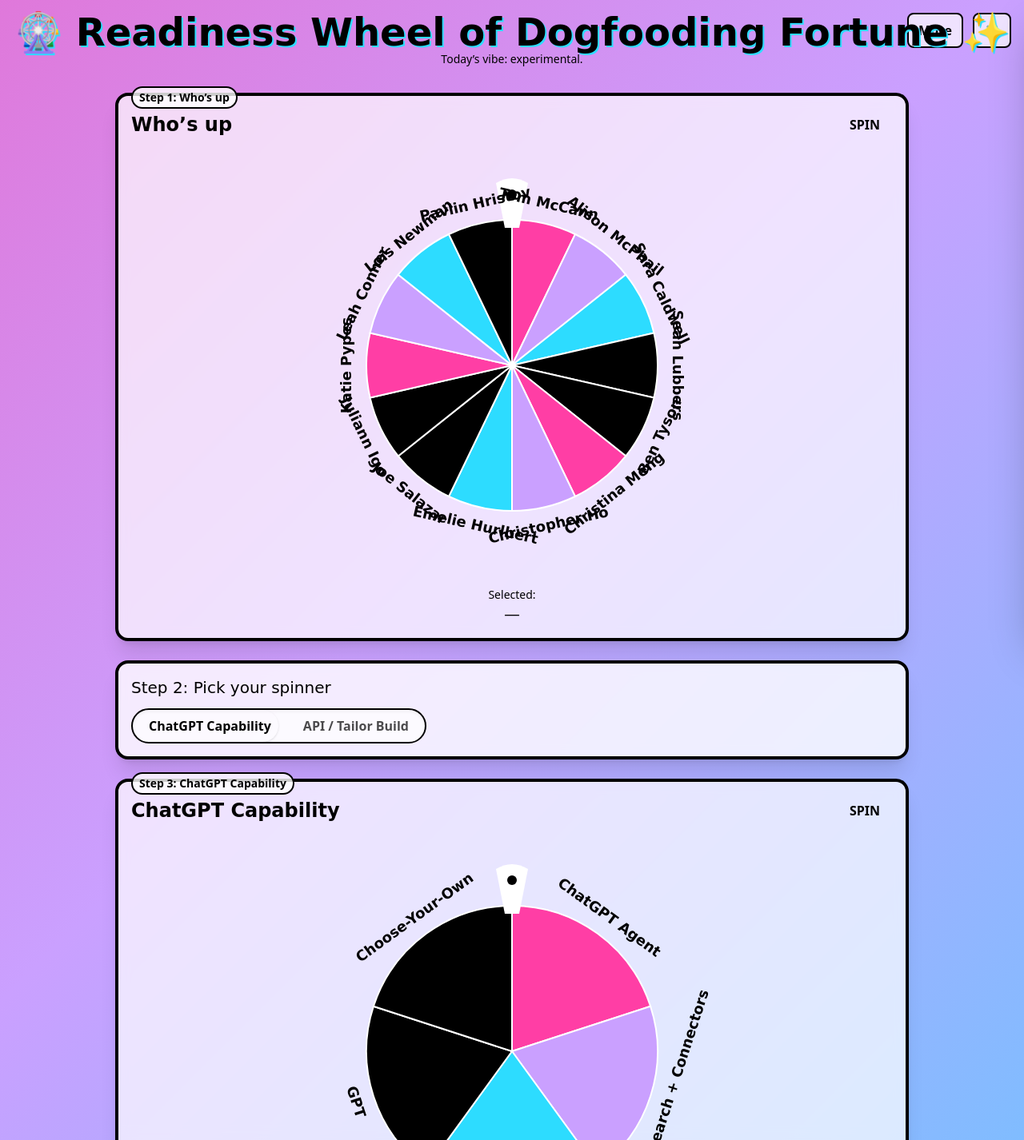
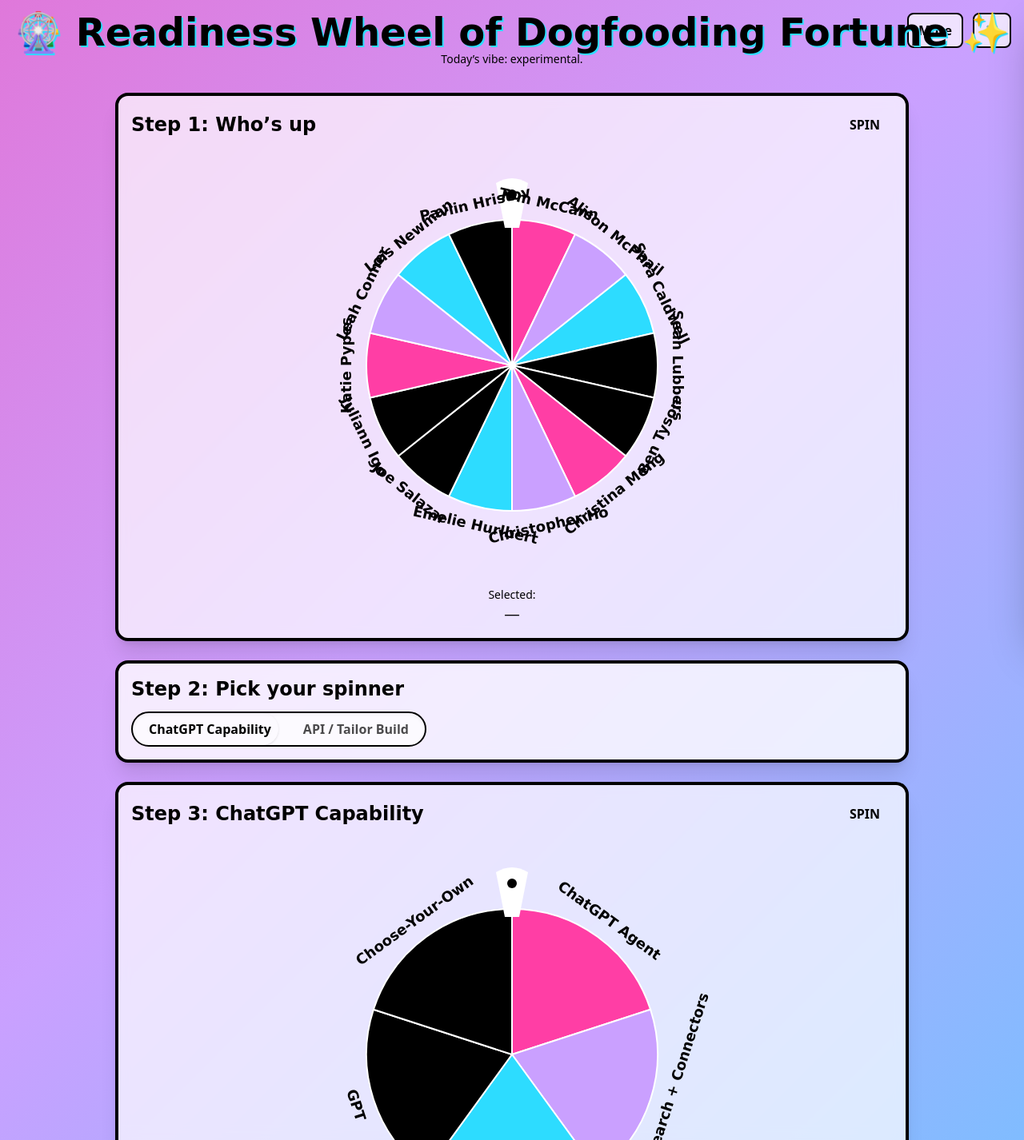
Before and after one commit to samwaudby/readiness-spinner, a React (Vite) app: page / in a window 1280 px wide. Shown: the top 1426 px of the page at 80% size. Built offline with nearby package versions, Linux system fonts and the light colour scheme.

Commit message:
UI: remove step bubbles; unify headings: 'Step N: ...' on each tile; consistent style across Step 1-4

```diff
--- a/src/App.tsx
+++ b/src/App.tsx
@@ -83,9 +83,9 @@ function App() {
         onOpenAdmin={() => setAdminOpen(true)}
       />
       <main className="p-4 max-w-5xl mx-auto flex flex-col gap-6">
-        {/* Step 1: Who's Up (label at top-left of card) */}
+        {/* Step 1 */}
         <div>
-          <Wheel ref={personWheelRef} stepLabel="Step 1: Who’s up" title="Who’s up" options={personOptions} onSpinEnd={spinPersonEnd} sound={soundRef.current} reducedMotion={reducedMotion} colorClass="border-[--color-hot-pink]" />
+          <Wheel ref={personWheelRef} title="Step 1: Who’s up" options={personOptions} onSpinEnd={spinPersonEnd} sound={soundRef.current} reducedMotion={reducedMotion} colorClass="border-[--color-hot-pink]" />
           {eligible.length === 0 && !overrideAll && (
             <div className="mt-3 text-center">
               <div>No eligible people (all OOO or in cooldown).</div>
@@ -100,9 +100,9 @@ function App() {
           )}
         </div>
 
-        {/* Step 2: Picker switch (left aligned) */}
+        {/* Step 2 */}
         <div className="rounded-2xl p-4 shadow-xl border-4 border-[--color-sunshine-yellow] bg-white/80 backdrop-blur">
-          <div className="font-comic text-xl mb-3 text-left">Step 2: Pick your spinner</div>
+          <div className="font-comic text-2xl text-[--color-hot-pink] font-bold mb-3 text-left">Step 2: Pick your spinner</div>
           <div className="relative inline-flex rounded-full border-2 border-[--color-deep-navy] bg-white/70 shadow-inner">
             <div
               className={`absolute top-0 bottom-0 w-1/2 rounded-full bg-[--color-sunshine-yellow] shadow transition-transform duration-300 ease-out ${secondary==='capability' ? 'translate-x-0' : 'translate-x-full'}`}
@@ -113,19 +113,18 @@ function App() {
           </div>
         </div>
 
-        {/* Step 3: Relevant spinner with step label top-left */}
+        {/* Step 3 */}
         {secondary === 'capability' ? (
-          <Wheel stepLabel="Step 3: ChatGPT Capability" title="ChatGPT Capability" options={CAPABILITIES.slice()} enabledMap={capToggles} onSpinEnd={spinCapabilityEnd} sound={soundRef.current} reducedMotion={reducedMotion} colorClass="border-[--color-electric-blue]" allowRespins />
+          <Wheel title="Step 3: ChatGPT Capability" options={CAPABILITIES.slice()} enabledMap={capToggles} onSpinEnd={spinCapabilityEnd} sound={soundRef.current} reducedMotion={reducedMotion} colorClass="border-[--color-electric-blue]" allowRespins />
         ) : (
-          <Wheel stepLabel="Step 3: API / Tailor Build" title="API / Tailor Build" options={PLATFORMS.slice()} enabledMap={platToggles} onSpinEnd={spinPlatformEnd} sound={soundRef.current} reducedMotion={reducedMotion} colorClass="border-[--color-lilac]" allowRespins />
+          <Wheel title="Step 3: API / Tailor Build" options={PLATFORMS.slice()} enabledMap={platToggles} onSpinEnd={spinPlatformEnd} sound={soundRef.current} reducedMotion={reducedMotion} colorClass="border-[--color-lilac]" allowRespins />
         )}
 
         {/* Step 4: Plan section + Assignment card */}
         <div>
           {assignment ? (
             <>
-              <div className="font-comic text-xl mb-2">Step 4: What’s the plan?</div>
-              <AssignmentCard assignment={assignment} persons={persons} mode={secondary} />
+              <AssignmentCard assignment={assignment} persons={persons} mode={secondary} heading="Step 4: What’s the plan?" />
               <button className="mt-2 px-3 py-2 rounded-lg bg-white/80 border-2 border-[--color-deep-navy]" onClick={resetFlow}>New spin</button>
               <div className="text-sm">Date: {formatDateShort(new Date(assignment.nextSyncISO))}</div>
             </>
--- a/src/components/AssignmentCard.tsx
+++ b/src/components/AssignmentCard.tsx
@@ -6,9 +6,10 @@ type Props = {
   assignment: Assignment;
   persons: Person[];
   mode: 'capability' | 'platform';
+  heading?: string;
 };
 
-export function AssignmentCard({ assignment, persons, mode }: Props) {
+export function AssignmentCard({ assignment, persons, mode, heading }: Props) {
   const person = persons.find(p => p.id === assignment.personId);
   const date = formatDateShort(new Date(assignment.nextSyncISO));
   const initial = useMemo(() => {
@@ -25,7 +26,7 @@ export function AssignmentCard({ assignment, persons, mode }: Props) {
 
   return (
     <div className="rounded-2xl p-4 shadow-xl border-4 border-[--color-lime] bg-white/80 backdrop-blur">
-      <h3 className="font-comic text-2xl text-[--color-hot-pink] font-bold">Assignment Card</h3>
+      <h3 className="font-comic text-2xl text-[--color-hot-pink] font-bold">{heading ?? 'Assignment Card'}</h3>
       <textarea
         className="mt-2 w-full min-h-40 p-2 border-2 rounded-lg text-[--color-deep-navy]"
         value={draft}
--- a/src/components/Wheel.tsx
+++ b/src/components/Wheel.tsx
@@ -13,12 +13,11 @@ type WheelProps = {
   reducedMotion: boolean;
   colorClass: string;
   allowRespins?: boolean;
-  stepLabel?: string;
 };
 
 const wedgeVars = ['var(--color-hot-pink)','var(--color-lilac)','var(--color-electric-blue)','var(--color-sunshine-yellow)','var(--color-lime)'];
 
-export const Wheel = forwardRef<WheelHandle, WheelProps>(function Wheel({ title, options, enabledMap, onSpinEnd, sound, reducedMotion, colorClass, allowRespins, stepLabel }: WheelProps, ref) {
+export const Wheel = forwardRef<WheelHandle, WheelProps>(function Wheel({ title, options, enabledMap, onSpinEnd, sound, reducedMotion, colorClass, allowRespins }: WheelProps, ref) {
   const filtered = useMemo(() => (enabledMap ? options.filter(o => enabledMap[o] !== false) : options), [options, enabledMap]);
   const [spinning, setSpinning] = useState(false);
   const [angle, setAngle] = useState(0);
@@ -99,9 +98,6 @@ export const Wheel = forwardRef<WheelHandle, WheelProps>(function Wheel({ title,
 
   return (
     <div className={clsx('relative rounded-2xl p-4 shadow-xl border-4', colorClass, 'bg-white/70 backdrop-blur')}>
-      {stepLabel && (
-        <div className="absolute -top-3 left-4 text-sm font-bold bg-white/80 px-2 py-0.5 rounded-full border-2 border-[--color-deep-navy]">{stepLabel}</div>
-      )}
       <div className="flex items-center justify-between">
         <h3 className="font-comic text-2xl text-[--color-hot-pink] font-bold">{title}</h3>
         <button className="px-4 py-2 rounded-xl bg-[--color-electric-blue] text-[--color-deep-navy] font-bold" onClick={spin} disabled={spinning}>SPIN</button>
```
